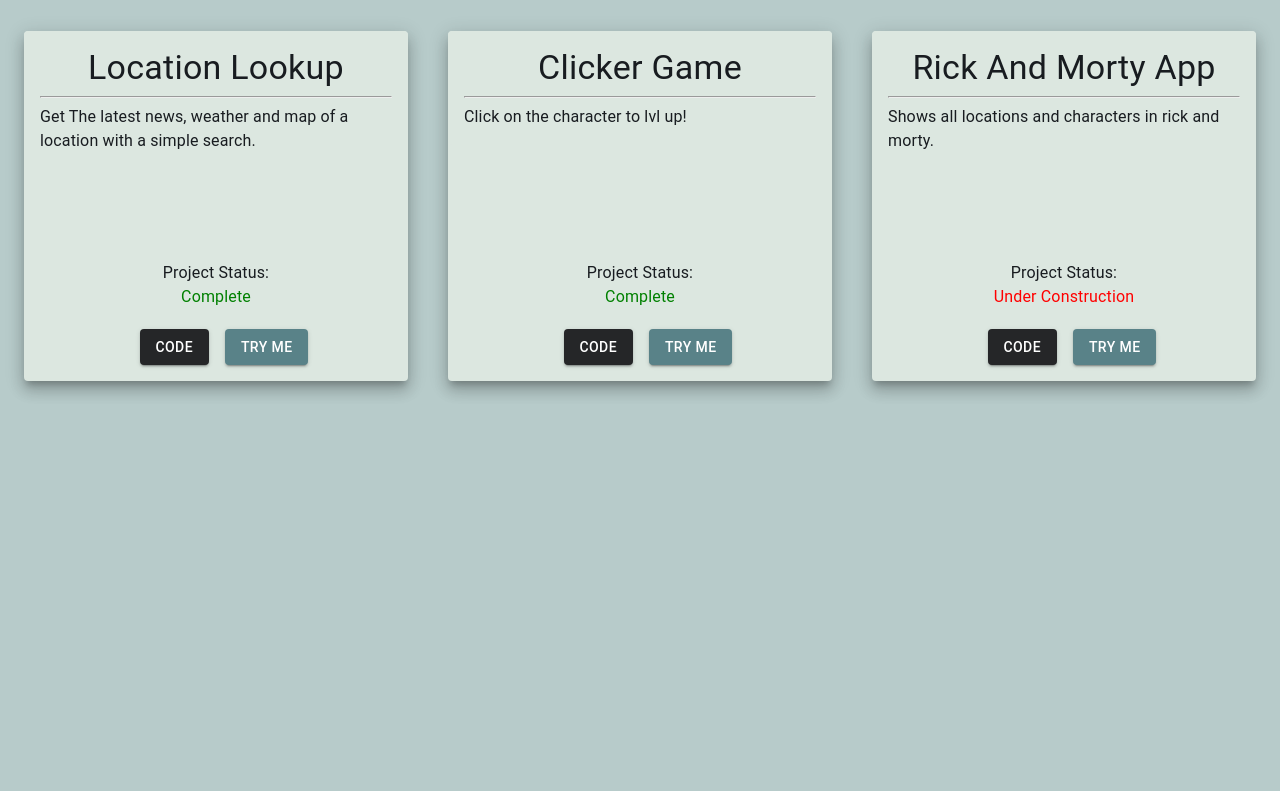
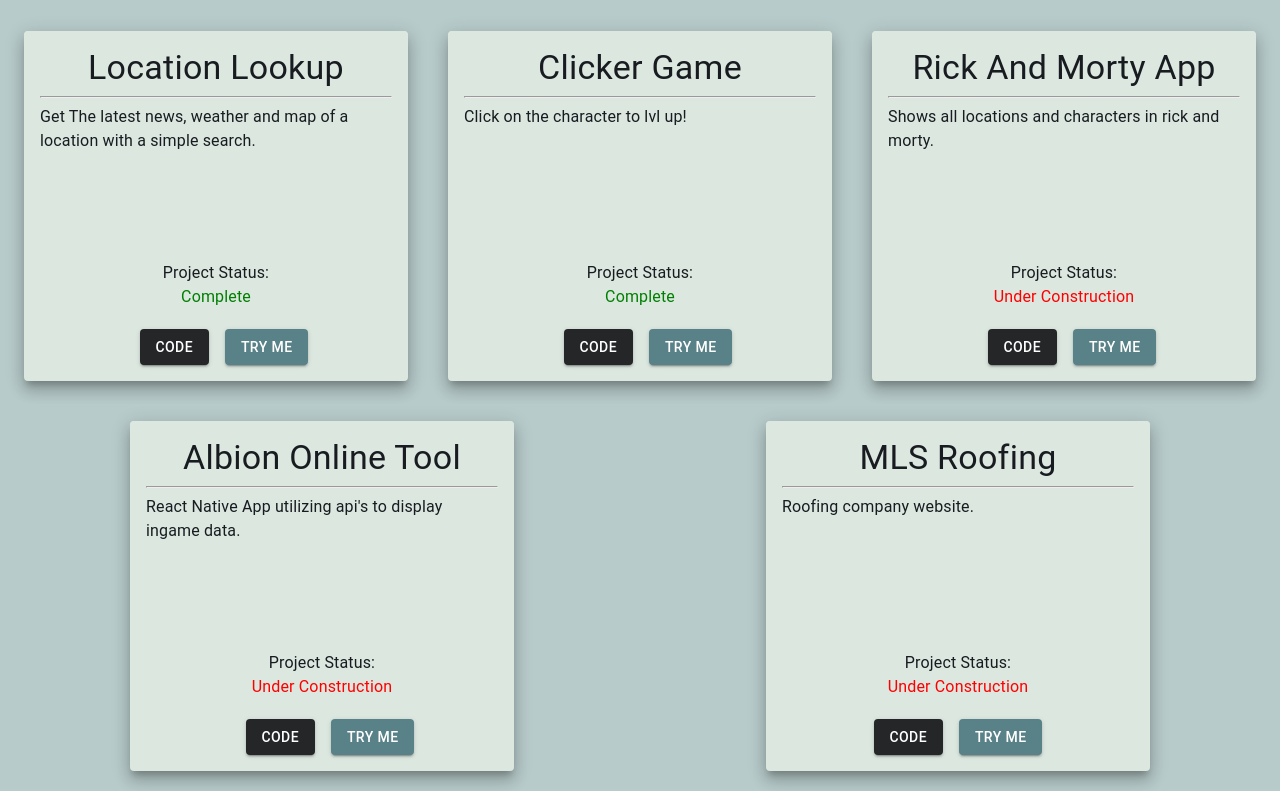
Before and after one commit to jmjles/Web_Portfolio, a React (Create React App) app: page /projects in a window 1280 px wide. Shown: the part 232-1023 px from the top of the page. Before the commit the page ends 800 px from the top, so only its background shows below. Built offline with nearby package versions, Linux system fonts and the light colour scheme.

Commit message:
Added new projects | Added private repo function

```diff
--- a/src/components/pages/projects.js
+++ b/src/components/pages/projects.js
@@ -5,7 +5,7 @@
   Card,
   Container,
   Button,
-  Paper
+  Paper,
 } from "@material-ui/core";
 export default function Projects() {
   const projects = [
@@ -15,37 +15,53 @@
         "Get The latest news, weather and map of a location with a simple search.",
       status: "Complete",
       link: "https://location-lookup.jesusmj.com/",
-      code: "https://github.com/jmjles/location-lookup"
+      code: "https://github.com/jmjles/location-lookup",
     },
     {
       name: "Clicker Game",
       Description: "Click on the character to lvl up!",
       status: "Complete",
       link: "https://clicker-game.jesusmj.com/",
-      code: "https://github.com/jmjles/clicker-game"
+      code: "https://github.com/jmjles/clicker-game",
     },
     {
       name: "Rick And Morty App",
       Description: "Shows all locations and characters in rick and morty.",
       status: "Under Construction",
       link: "https://rick-and-morty.jesusmj.com/",
-      code: "https://github.com/jmjles/rick-and-morty"
-    }
+      code: "https://github.com/jmjles/rick-and-morty",
+    },
+    {
+      name: "Albion Online Tool",
+      Description: "React Native App utilizing api's to display ingame data.",
+      status: "Under Construction",
+      link:
+        "https://play.google.com/store/apps/details?id=com.jmjles.albiononlinetool",
+      code: "https://github.com/jmjles/albion-online-tool",
+    },
+    {
+      name: "MLS Roofing",
+      Description: "Roofing company website.",
+      status: "Under Construction",
+      link: "https://mlsroofing.com",
+      code: undefined,
+    },
   ];
   return (
-    <Container
-      maxWidth="xl"
-      component="article"
-      className="ProjectsRoot"
-    >
-      <Font variant="h3" component='h1'>My Projects</Font>
+    <Container maxWidth="xl" component="article" className="ProjectsRoot">
+      <Font variant="h3" component="h1">
+        My Projects
+      </Font>
       <Grid container spacing={5} justify="space-around">
-        {projects.map(project => (
+        {projects
+          .map((project) => (
             <Grid key={project.name} item xs={12} sm={6} md={4}>
               <Card elevation={10} className="ProjectCard">
                 <Paper elevation={0}>
-                <Font variant="h4" component='h2'>{project.name}</Font>
-                <hr/>
+                  <Font variant="h4" component="h2">
+                    {project.name}
+                  </Font>
+                  <hr />
                   <Font variant="body1" align="left">
                     {project.Description}
                   </Font>
@@ -53,15 +69,18 @@
                     <Font>Project Status:</Font>
                     <Font
                       style={{
-                      color: project.status === "Complete" ? "green" : "red"
+                        color: project.status === "Complete" ? "green" : "red",
                       }}
                     >
                       {project.status}
                     </Font>
-                  <br/>
+                    <br />
                     <Button
                       variant="contained"
                       href={project.code}
+                      onClick={
+                        !project.code ? () => alert("Private Repo") : null
+                      }
                       target="blank"
                       color="primary"
                     >
```
Lines whose indentation alone changed are shown as unchanged.
